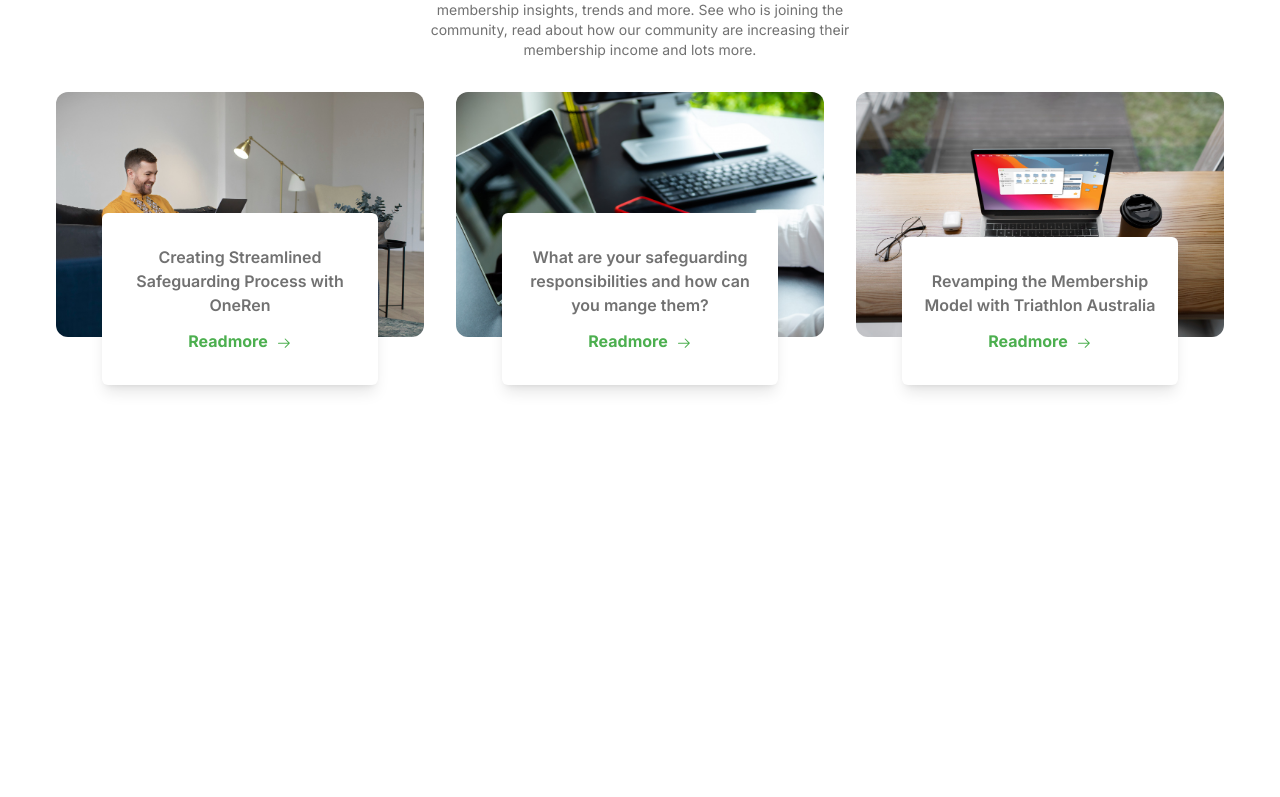
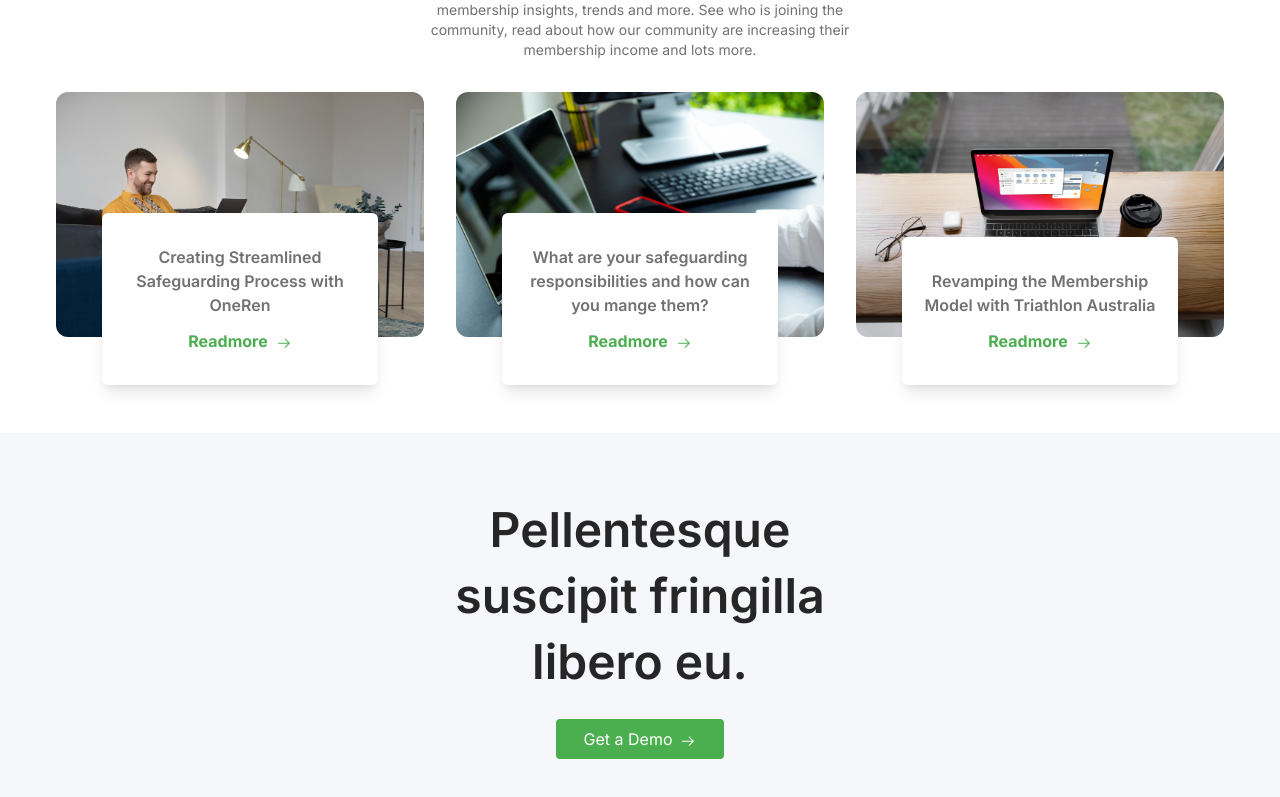
Before and after one commit to UchithmaSenevirathne/React-Agency-Website, a React (Create React App) app: page / in a window 1280 px wide. Shown: the part 3623-4420 px from the top of the page. Before the commit the page ends 4056 px from the top, so only its background shows below. Built offline with nearby package versions, Linux system fonts and the light colour scheme.

Commit message:
create Newsletter section

```diff
--- a/src/App.jsx
+++ b/src/App.jsx
@@ -5,6 +5,7 @@ import Services from './components/Services'
 import About from './components/About'
 import Product from './components/Product'
 import Blog from './components/Blog'
+import Newsletter from './components/Newsletter'
 
 function App() {
   return (
@@ -15,6 +16,7 @@ function App() {
           <About/>
           <Product/>
           <Blog/>
+          <Newsletter/>
       </>
   );
 }
--- /dev/null
+++ b/src/components/Newsletter.jsx
@@ -0,0 +1,24 @@
+import React from 'react'
+import { GoArrowRight } from 'react-icons/go'
+
+const Newsletter = () => {
+    return(
+        <div className='px-4 lg:px-14 max-w-screen-2xl mx-auto bg-neutralSilver py-16'>
+            <div className='flex items-center justify-center lg:w-2/5 mx-auto'>
+                <div className='text-center'>
+                    <h2 className='lg:text-5xl text-3xl text-neutral-800 font-semibold mb-6 lg:leading-snug'>
+                        Pellentesque suscipit fringilla libero eu.
+                    </h2>
+                    <div className='flex items-center justify-center gap-8'>
+                        <button className='btn-primary text-white'>
+                            Get a Demo
+                            <GoArrowRight className='inline-block ml-2'/>
+                        </button>
+                    </div>
+                </div>
+            </div>
+        </div>
+    );
+};
+
+export default Newsletter;
```
